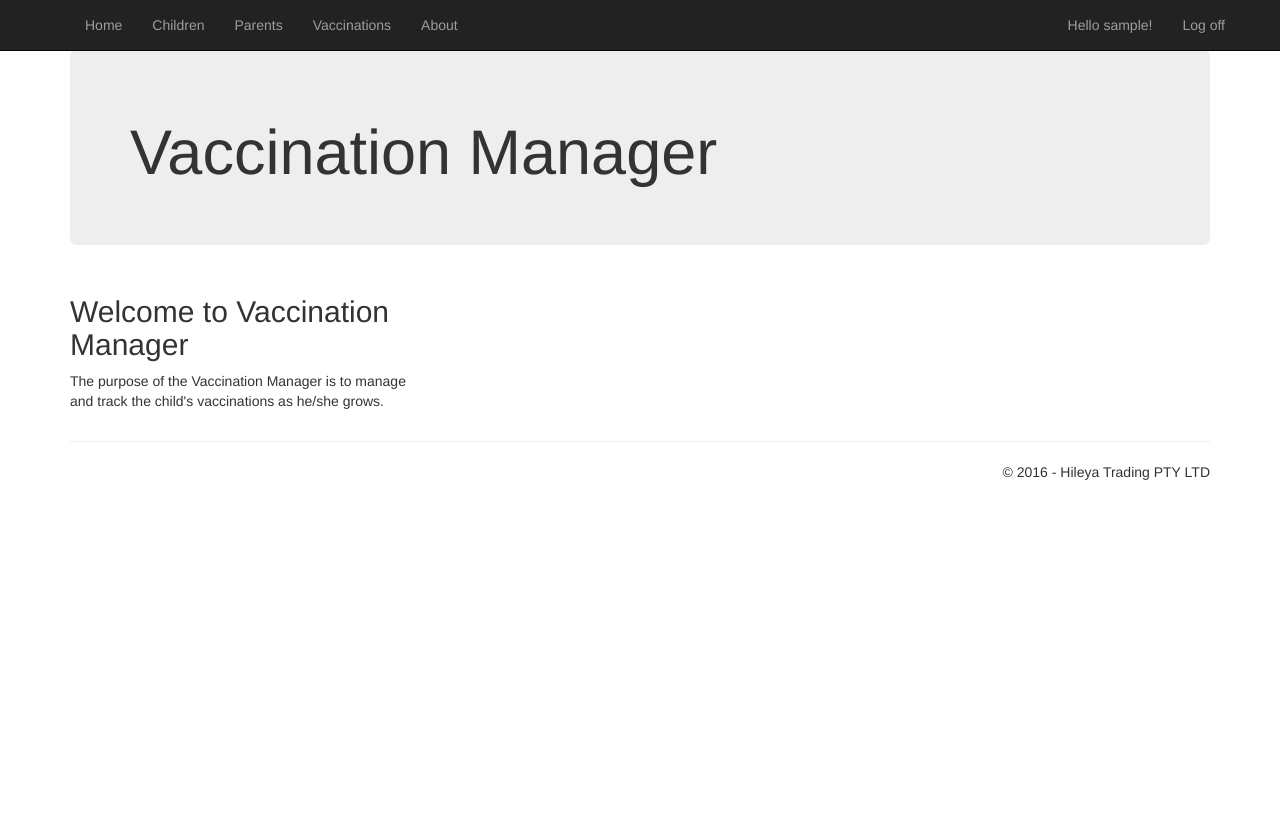
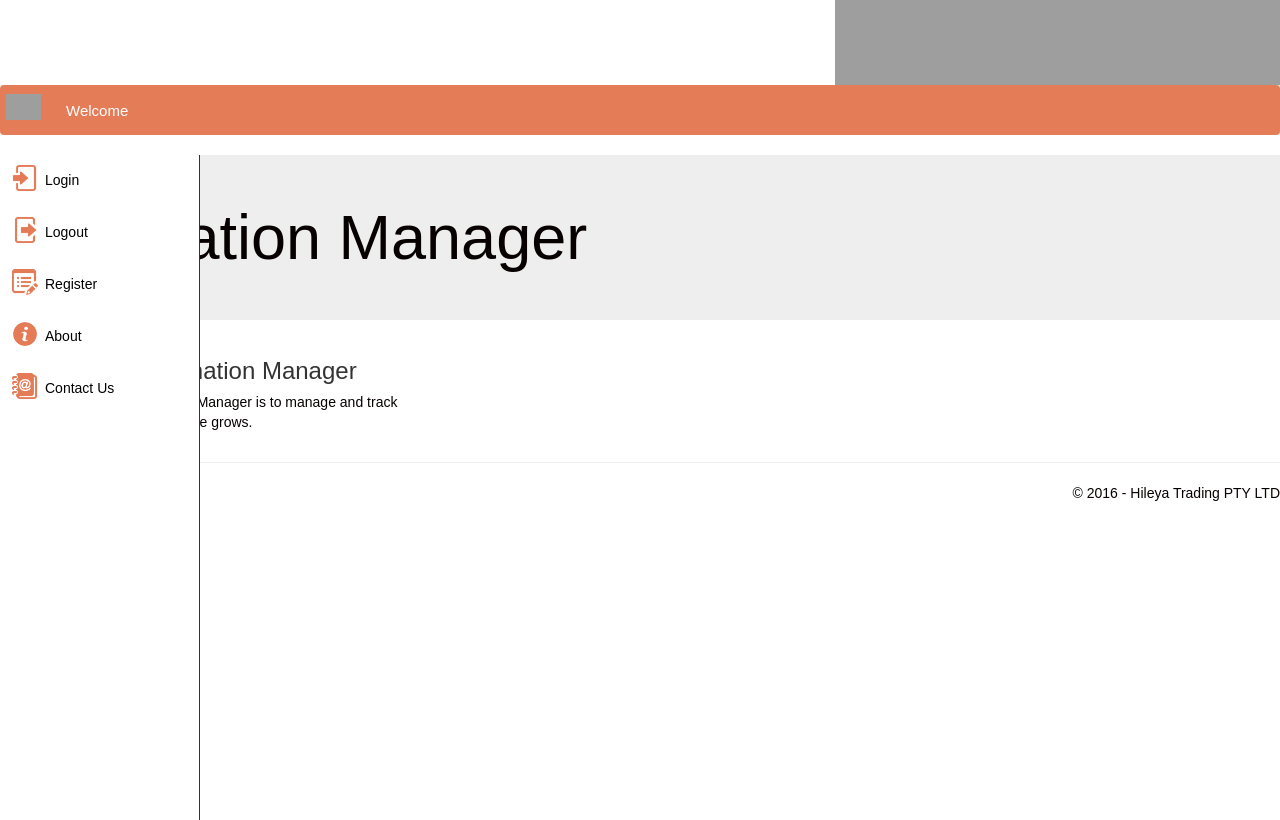
Before and after one commit to bullzz992/VaccinationManager, an ASP.NET MVC app: page / in a window 1280 px wide. Before the commit the page ends 480 px from the top, so only its background shows below. Run offline with ASP.NET Core 8 and stand-ins for ASP.NET MVC 5, Linux system fonts and the light colour scheme; the visitor is signed in with stand-in values (Sample User, id 1); the project's own start-up code is not run, and a stand-in starts its controllers and pages; some libraries are stand-ins or nearby versions; grey boxes are pictures that could not be loaded.

Commit message:
Updated styles.  -- layout  -- login  -- register

```diff
--- /dev/null
+++ b/Content/main.css
@@ -0,0 +1,332 @@
+.win-commandingsurface .win-commandingsurface-actionarea {
+  background: none !important;
+}
+body, html {
+    margin:0px;
+    padding:0px;
+    height:100%;
+    overflow-y:hidden;
+}
+
+.Menu,.Menu .MenuItem a ,MenuItem a {
+           margin:0px;
+           padding:0px;
+           list-style-type:none;
+       }
+.Menu {
+           height:calc(100% - 135px);
+           height:-webkit-calc(100% - 135px);
+           height:-moz-calc(100% - 135px);
+           background:White;
+           width:200px;
+           border-right:1px solid #333333;
+           position:absolute;
+           padding-left:0px;
+           z-index:400;
+       }
+.MenuItem  a{
+           display:inline-block;
+           width:100%;
+           padding:15px 0px 15px 0px !important;
+           text-indent:15px;
+           border-bottom:1px solid white;
+
+  text-indent:45px;
+           font:  normal 14px/150% Arial, Helvetica, sans-serif;
+       }
+.MenuItem a:hover {
+           background:#f0f3f7;
+           cursor:pointer;
+}
+
+@media only screen and (max-width: 505px) {
+    .Menu {
+        display:none;
+        width:100%;
+    }
+    .NavSelectWrapper {
+        display:none;
+    }
+}
+
+.banner {
+  background: white;
+  height: 85px;
+}
+.logo {
+  background: url(../Images/Logo.png);
+  background-repeat: no-repeat;
+  height: 85px;
+  width: 445px;
+  float: right;
+  background-size: 445px;
+}
+
+/*Navbar*/
+/*NavbarItems*/
+.navbar {
+  height: 50px;
+  background: #e57c58;
+  display: block;
+  width: 100%;
+}
+
+.navbarToggle {
+        background: #e57c58 url(../Images/IconMenu.svg);
+        background-size:35px;
+        background-repeat:no-repeat;
+        background-position:5px 8px !important;
+        background-position-x:5px;
+        background-position-y:8px;
+        height:100%;
+        width:45px;
+}
+.navbarToggle:hover{
+        cursor:pointer;
+         background: #faac92 url(../Images/IconMenu.svg);
+        background-size:35px;
+        background-repeat:no-repeat;
+        background-position-x:5px;
+        background-position-y:8px;
+    }
+.navbaritems a{
+  display: inline-block;
+  background: none;
+  height: 50px;
+  line-height: 50px;
+  white-space: nowrap;
+  color: white;
+  float: right;
+  padding-left: 20px;
+  padding-right: 20px;
+}
+.navbaritems:hover {
+  background: rgba(255, 255, 255, 0.2);
+  color: white;
+  cursor: pointer;
+}
+.navbaritems a {
+  text-decoration: none;
+  color: white;
+}
+.navbarspace {
+  height: 50px;
+  width: 85px;
+}
+/*Mobile*/
+@media only screen and (max-width: 505px) {
+  .navbaritems {
+    padding-left: 5px;
+    padding-right: 5px;
+    font-size: 14px;
+  }
+  .navbarspace {
+    display: none;
+  }
+}
+.left {
+  float: left !important;
+}
+.right {
+  float: right !important;
+}
+/*Font Overrides*/
+
+
+
+
+
+#about a {
+    background-image: url('../Images/aboutIcon.ico')!important;
+    background-repeat: no-repeat;
+    background-size: 26px;
+    background-position: 12px 10px !important;
+    background-position-x: 5px;
+    background-position-y: 6px;
+    color: black;
+}
+#register a {
+    background-image: url('../Images/registerIcon.ico')!important;
+    background-repeat: no-repeat;
+    background-size: 26px;
+    background-position: 12px 10px !important;
+    background-position-x: 5px;
+    background-position-y: 6px;
+    color: black;
+}
+#logout a {
+    background-image: url('../Images/logout.ico') !important;
+    background-repeat: no-repeat;
+    background-size: 26px;
+    background-position: 12px 10px !important;
+    background-position-x: 5px;
+    background-position-y: 6px;
+    color: black;
+}
+#login a {
+    background-repeat: no-repeat;
+    background-image: url('../Images/loginIcon.ico')!important;
+    background-size: 26px;
+    background-position: 12px 10px !important;
+    background-position-x: 5px;
+    background-position-y: 6px;
+    color: black;
+}
+#contact a {
+    background-image: url('../Images/contactIcon.ico')!important;
+    background-repeat: no-repeat;
+   background-size: 26px;
+    background-position: 12px 10px !important;
+    background-position-x: 5px;
+    background-position-y: 6px;
+    color: black;
+}
+
+#InstitutionDetails  a{
+     background-image: url(/Images/IconInstittuion.svg) !important;
+     background-repeat:no-repeat;
+      background-size:40px;
+      background-position:4px 5px !important;
+      background-position-x:5px;
+      background-position-y:4px;
+      color:black;
+}
+
+#Messages a{
+     background-image: url(/Images/IconMessages.svg) !important;
+     background-repeat:no-repeat;
+     background-size:30px;
+      background-position:10px 10px  !important;
+     background-position-x:10px;
+     background-position-y:10px;
+     color:black;
+}
+
+a {color: #333333;
+   text-decoration:none;
+   font-size:15px;
+}
+
+
+body {
+  font-family: Arial, Helvetica, sans-serif;
+  color: #070000;
+}
+h2 {
+  color: #333333;
+  font-size: 24px;
+  line-height: 42px;
+  font-weight:100;
+}
+h4 {
+  color: #333333;
+}
+
+h3 {
+  color: #716b6b;
+  font-size: 14px;
+  font-weight:100;
+}
+h5 {
+  color: #716b6b;
+  font-weight: lighter;
+}
+h6 {
+  color: #1d1d1d;
+  font-weight: lighter;
+  font-size: 13px;
+}
+h7 {
+  color: #275d9b;
+  font-weight: bolder;
+  font-size: 14px;
+}
+span {
+  color: #6d8fbf;
+  font-weight: lighter;
+  font-size: 12px;
+}
+h9 {
+  color: #716b6b;
+  font-weight: lighter;
+  font-size: 14px;
+}
+h1,
+h2,
+h3,
+h4,
+h5,
+h6 {
+  margin: 0px;
+}
+@media screen and (max-width: 1024px) {
+  h5 {
+    font-size: 12px;
+  }
+  h2 {
+    color: #6d8fbf;
+    font-size: 24px;
+    line-height: 42px;
+  }
+}
+@media screen and (max-width: 995px) {
+  h5 {
+    font-size: 10px;
+  }
+  h2 {
+    color: #6d8fbf;
+    font-size: 18px;
+    line-height: 28px;
+  }
+}
+@media screen and (max-width: 567px) {
+  h5 {
+    font-size: 10px;
+  }
+  h2 {
+    font-size: 16px;
+    line-height: 18px;
+  }
+  h7 {
+    font-size: 12px;
+  }
+}
+@media screen and (max-width: 481px) {
+  h5 {
+    font-size: 10px;
+  }
+  h2 {
+    font-size: 17px;
+    line-height: 18px;
+  }
+  h7 {
+    font-size: 12px;
+  }
+}
+
+.Loginbutton {
+    background: #7f7f7f !important;
+    border-style: none;
+    margin-top :10px;
+    color: white !important;
+    width:80%;
+    padding-left: 15px;
+    padding-right: 15px;
+    height: 35px;
+    border-radius: 2px;
+    margin-left: 5px;
+    margin-right: 5px;
+}
+.linkButton {
+    background: #7f7f7f !important;
+    border-style: none;
+    color: white !important;
+    padding:5px;
+    padding-left: 15px;
+    padding-right: 15px;
+    height: 35px;
+    border-radius: 2px;
+    margin-left: 5px;
+    margin-right: 5px;
+    font-size:13px;
+}
--- a/Global.asax.cs
+++ b/Global.asax.cs
@@ -21,7 +21,6 @@ namespace VaccinationManager
             BundleConfig.RegisterBundles(BundleTable.Bundles);
             DbInterception.Add(new VaccinationInterceptorTransientErrors());
             DbInterception.Add(new VaccinationInterceptorLogging());
-
             Database.SetInitializer(new VaccinationInitializer());
         }
     }
--- a/Views/Shared/_Layout.cshtml
+++ b/Views/Shared/_Layout.cshtml
@@ -11,40 +11,43 @@
     @*@Scripts.Render("~/bundles/chart")*@
     <script src="~/Scripts/Chart.js"></script>
     <script type="text/javascript">
-        var appInsights=window.appInsights||function(config){
-            function s(config){t[config]=function(){var i=arguments;t.queue.push(function(){t[config].apply(t,i)})}}var t={config:config},r=document,f=window,e="script",o=r.createElement(e),i,u;for(o.src=config.url||"//az416426.vo.msecnd.net/scripts/a/ai.0.js",r.getElementsByTagName(e)[0].parentNode.appendChild(o),t.cookie=r.cookie,t.queue=[],i=["Event","Exception","Metric","PageView","Trace"];i.length;)s("track"+i.pop());return config.disableExceptionTracking||(i="onerror",s("_"+i),u=f[i],f[i]=function(config,r,f,e,o){var s=u&&u(config,r,f,e,o);return s!==!0&&t["_"+i](config,r,f,e,o),s}),t
+        var appInsights = window.appInsights || function (config) {
+            function s(config) { t[config] = function () { var i = arguments; t.queue.push(function () { t[config].apply(t, i) }) } } var t = { config: config }, r = document, f = window, e = "script", o = r.createElement(e), i, u; for (o.src = config.url || "//az416426.vo.msecnd.net/scripts/a/ai.0.js", r.getElementsByTagName(e)[0].parentNode.appendChild(o), t.cookie = r.cookie, t.queue = [], i = ["Event", "Exception", "Metric", "PageView", "Trace"]; i.length;) s("track" + i.pop()); return config.disableExceptionTracking || (i = "onerror", s("_" + i), u = f[i], f[i] = function (config, r, f, e, o) { var s = u && u(config, r, f, e, o); return s !== !0 && t["_" + i](config, r, f, e, o), s }), t
         }({
-            instrumentationKey:"615aadc5-8508-46e7-aa93-713181a155ae"
+            instrumentationKey: "615aadc5-8508-46e7-aa93-713181a155ae"
         });
 
-        window.appInsights=appInsights;
+        window.appInsights = appInsights;
         appInsights.trackPageView();
     </script>
     <meta name="description" content="The description of my page" />
 </head>
 <body>
-    <div class="navbar navbar-inverse navbar-fixed-top">
-        <div class="container">
-            <div class="navbar-header">
-                <button type="button" class="navbar-toggle" data-toggle="collapse" data-target=".navbar-collapse">
-                    <span class="icon-bar"></span>
-                    <span class="icon-bar"></span>
-                    <span class="icon-bar"></span>
-                </button>
-            </div>
-            <div class="navbar-collapse collapse">
-                <ul class="nav navbar-nav">
-                    <li>@Html.ActionLink("Home", "Index", "Home")</li>
-                    <li>@Html.ActionLink("Children", "Index", "Children")</li>
-                    <li>@Html.ActionLink("Parents", "Index", "Parents")</li>
-                    <li>@Html.ActionLink("Vaccinations", "Index", "Vaccination")</li>
-                    <li>@Html.ActionLink("About", "About", "Home")</li>
-                </ul>
-                @Html.Partial("_LoginPartial")
-            </div>
+
+    <div class="banner">
+           <div class="logo"> </div>
+    </div>
+
+    <div class="navbar">
+        <div class="navbarToggle left  "></div>
+        <div class="navbaritems left  "> <a>Welcome</a></div>
+        <div class="navbarspace right"></div>
+        <div class="navbaritems right">
         </div>
     </div>
-    <div class="container body-content">
+
+    <div class="Menu">
+        <div class="MenuItem" id="login">@Html.ActionLink("Login", "Login", "Account")</div>
+        <div class="MenuItem" id="logout">@Html.ActionLink("Logout", "Login", "Account")</div>
+        <div class="MenuItem" id="register">@Html.ActionLink("Register", "Register", "Account")</div>
+        <div class="MenuItem" id="about">@Html.ActionLink("About", "About", "Home")</div>
+        <div class="MenuItem" id="contact">@Html.ActionLink("Contact Us", "Contact", "Home")</div>
+    </div>
+
+    <div class="mainContent">
+
+
+
         @RenderBody()
         <hr />
         <footer>
--- a/Views/Shared/_LoginPartial.cshtml
+++ b/Views/Shared/_LoginPartial.cshtml
@@ -1,22 +1,44 @@
-@using Microsoft.AspNet.Identity
-@if (Request.IsAuthenticated)
-{
-    using (Html.BeginForm("LogOff", "Account", FormMethod.Post, new { id = "logoutForm", @class = "navbar-right" }))
-    {
-    @Html.AntiForgeryToken()
+<!DOCTYPE html>
+<html>
+<head>
+    <meta charset="utf-8" />
+    <meta name="viewport" content="width=device-width, initial-scale=1.0">
+    <title>@ViewBag.Title - Vaccination Manager</title>
+    @Styles.Render("~/Content/css")
+    @Scripts.Render("~/bundles/modernizr")
 
-    <ul class="nav navbar-nav navbar-right">
-        <li>
-            @Html.ActionLink("Hello " + User.Identity.GetUserName() + "!", "Index", "Manage", routeValues: null, htmlAttributes: new { title = "Manage" })
-        </li>
-        <li><a href="javascript:document.getElementById('logoutForm').submit()">Log off</a></li>
-    </ul>
-    }
-}
-else
-{
-    <ul class="nav navbar-nav navbar-right">
-        <li>@Html.ActionLink("Register", "Register", "Account", routeValues: null, htmlAttributes: new { id = "registerLink" })</li>
-        <li>@Html.ActionLink("Log in", "Login", "Account", routeValues: null, htmlAttributes: new { id = "loginLink" })</li>
-    </ul>
-}
+</head>
+<body>
+
+    <div >
+        <div class="logo"></div>
+    </div>
+
+    <div class="navbar">
+        <div class="navbarToggle left  "></div>
+        <div class="navbaritems left  "> <a>Welcome</a></div>
+        <div class="navbarspace right"></div>
+        <div class="navbaritems right">
+            @Html.ActionLink("Login", "Index", "Account", routeValues: null, htmlAttributes: new { id = "loginLink" })
+        </div>
+    </div>
+
+    <div class="Menu">
+        <div class="MenuItem" id="login">@Html.ActionLink("Register", "About", "Account")</div>
+        <div class="MenuItem" id="logout">@Html.ActionLink("Register", "About", "Account")</div>
+        <div class="MenuItem" id="register">@Html.ActionLink("Register", "About", "Account")</div>
+        <div class="MenuItem" id="about">@Html.ActionLink("About", "About", "Home" )</div>
+        <div class="MenuItem" id="contact">@Html.ActionLink("Contact Us'", " About", "Home")</div>
+    </div>
+
+    <div class="mainContent">
+
+
+
+        @RenderBody()
+    </div>
+    @Scripts.Render("~/bundles/jquery")
+    @Scripts.Render("~/bundles/bootstrap")
+    @RenderSection("scripts", required: false)
+</body>
+</html>
```
Also changed, not shown: App_Start/BundleConfig.cs (+5 -2 lines), Views/Account/Login.cshtml (+15 -29 lines), Images/aboutIcon.ico (added), Images/contactIcon.ico (added), Images/loginIcon.ico (added), Images/logout.ico (added), Images/registerIcon.ico (added), VaccinationManager.csproj, packages.config, 3 other files.
